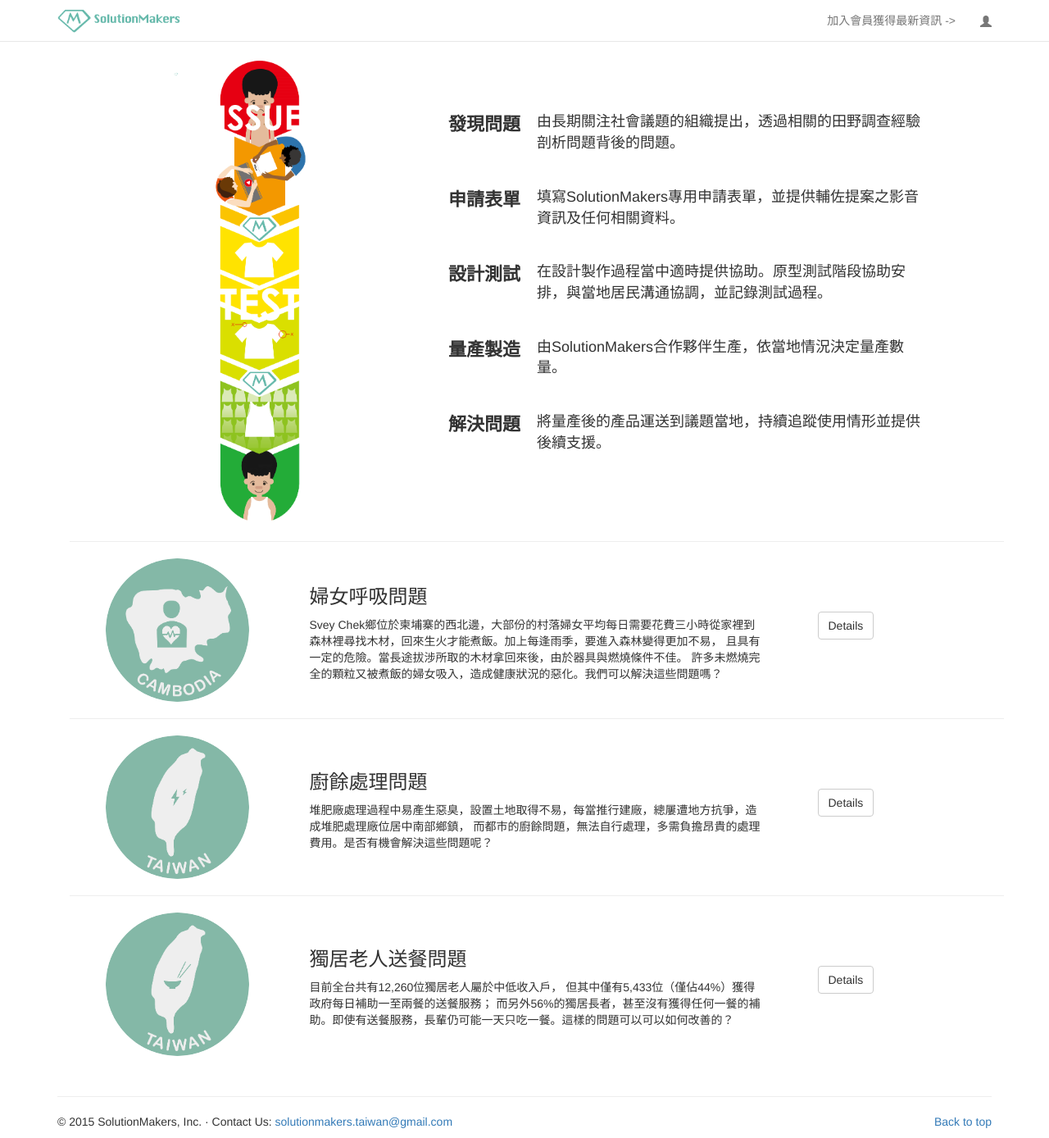
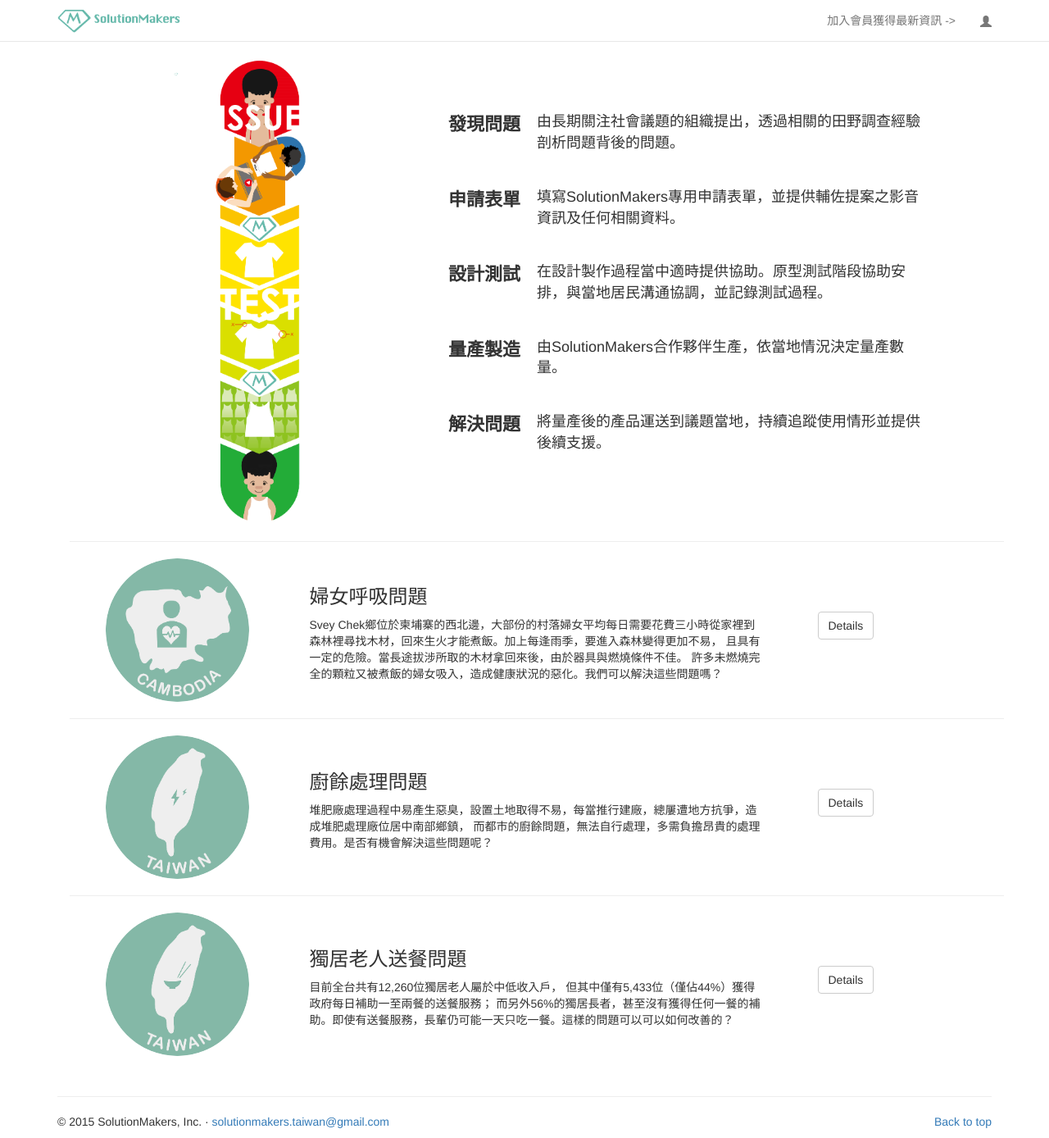
Before and after one commit to prob1995/solutionmakers, a Django app: page /issues/ in a window 1280 px wide. Shown: the whole page at 82% size. Run offline with Django 3.2, Linux system fonts and the light colour scheme; some libraries are stand-ins or nearby versions.

Commit message:
sm ver.0.5.1

```diff
--- a/home/templates/common/footer.html
+++ b/home/templates/common/footer.html
@@ -6,7 +6,6 @@
           <a href="#">Back to top</a></p>
         <p>&copy; 2015 SolutionMakers, Inc. &middot;
         <!--<a href="#">Privacy</a> &middot; <a href="#">Terms</a>-->
-        Contact Us:
         <a href="mailto:solutionmakers.taiwan@gmail.com">solutionmakers.taiwan@gmail.com</a>
         </p>
       </footer>
--- a/home/templates/issue/issues.html
+++ b/home/templates/issue/issues.html
@@ -31,9 +31,9 @@
       <hr>
 -->
       <div class="row vertical-align">
-        <div class="col-xs-1">
+        <div class="col-sm-1">
         </div>
-        <div class="col-xs-3">
+        <div class="col-sm-3">
           <img class="img-rounded img-responsive pull-right" src="../static/image/issue/ngo.png" alt="ngo flow" width="250">
         </div>
         <div class="col-sm-7">
@@ -79,7 +79,7 @@
           </div>
         </div>
         -->
-        <div class="col-xs-1">
+        <div class="col-sm-1">
         </div>
       </div>
       <hr>
```
